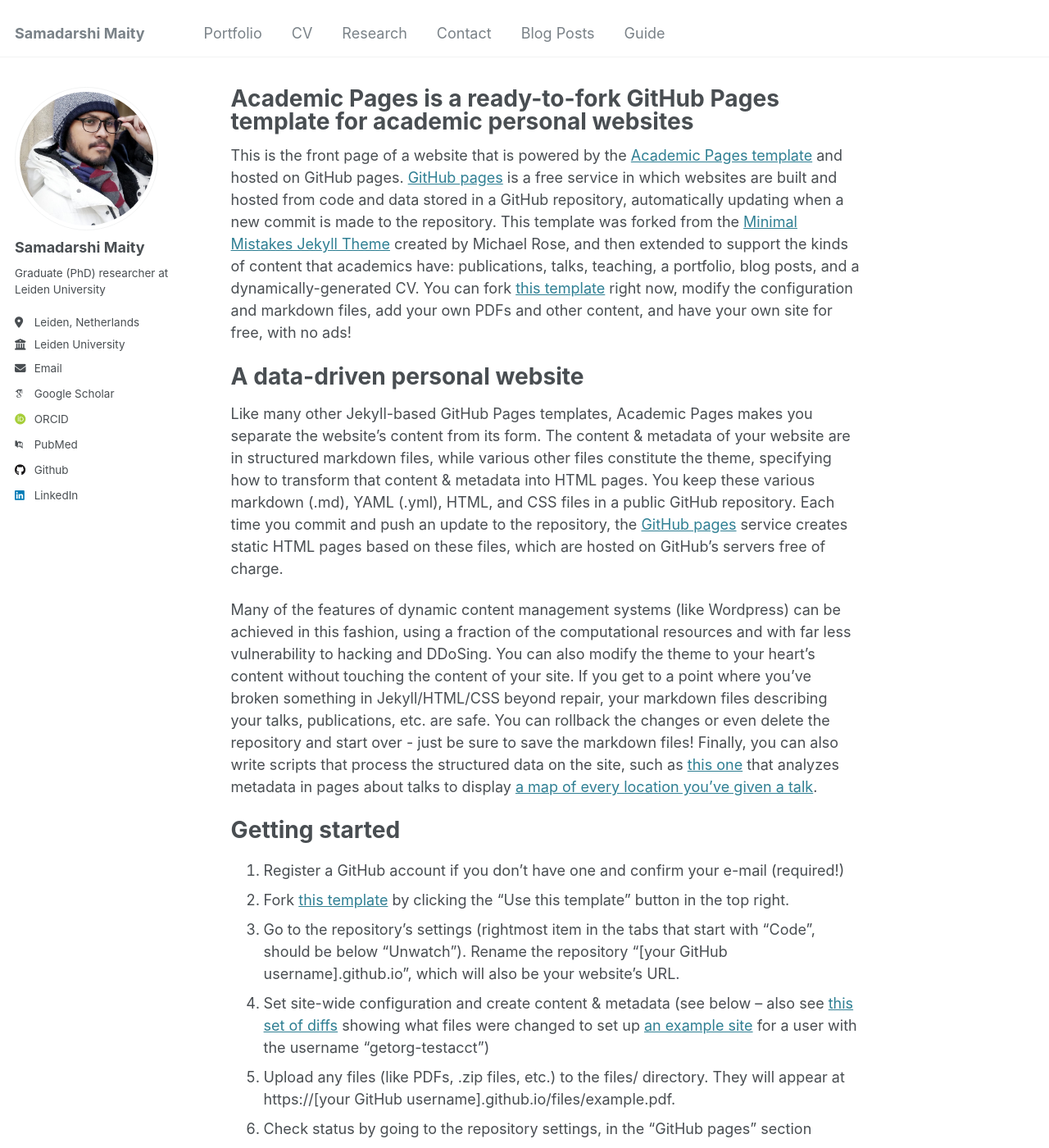
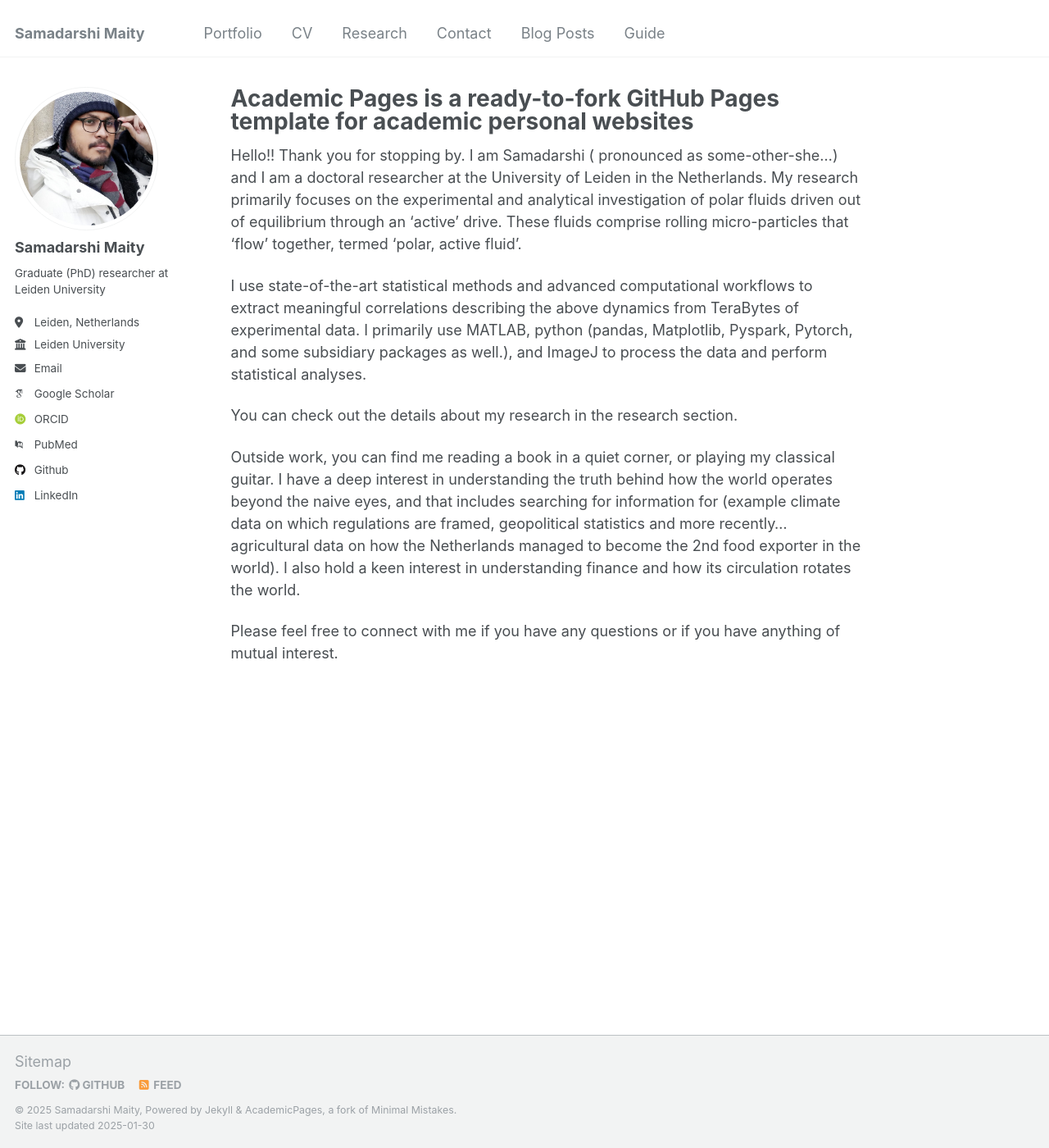
Before and after one commit to Samadarshi-Maity/Samadarshi-Maity.github.io, a Jekyll site: the page built from _pages/about.md, in a window 1280 px wide and 1400 px high. Shown: the whole window at 82% size. Built offline with Jekyll 4.4.1, drawn with Linux system fonts in a browser that asks for light colours; some web fonts are replaced; some of the changed text lies outside the part shown.

Commit message:
Update about.md

```diff
--- a/_pages/about.md
+++ b/_pages/about.md
@@ -6,44 +6,12 @@ redirect_from:
   - /about/
   - /about.html
 ---
+Hello!! Thank you for stopping by. I am Samadarshi ( pronounced as some-other-she…) and I am a  doctoral researcher at the University of Leiden in the Netherlands. My research primarily focuses on the experimental and analytical investigation of polar fluids driven out of equilibrium through an 'active' drive.  These fluids comprise rolling micro-particles that 'flow' together, termed 'polar, active fluid'.
 
-This is the front page of a website that is powered by the [Academic Pages template](https://github.com/academicpages/academicpages.github.io) and hosted on GitHub pages. [GitHub pages](https://pages.github.com) is a free service in which websites are built and hosted from code and data stored in a GitHub repository, automatically updating when a new commit is made to the repository. This template was forked from the [Minimal Mistakes Jekyll Theme](https://mmistakes.github.io/minimal-mistakes/) created by Michael Rose, and then extended to support the kinds of content that academics have: publications, talks, teaching, a portfolio, blog posts, and a dynamically-generated CV. You can fork [this template](https://github.com/academicpages/academicpages.github.io) right now, modify the configuration and markdown files, add your own PDFs and other content, and have your own site for free, with no ads!
+I use state-of-the-art statistical methods and advanced computational workflows to extract meaningful correlations describing the above dynamics from TeraBytes of experimental data.  I primarily use MATLAB, python (pandas, Matplotlib, Pyspark, Pytorch, and some subsidiary packages as well.), and ImageJ to process the data and perform statistical analyses.
 
-A data-driven personal website
-======
-Like many other Jekyll-based GitHub Pages templates, Academic Pages makes you separate the website's content from its form. The content & metadata of your website are in structured markdown files, while various other files constitute the theme, specifying how to transform that content & metadata into HTML pages. You keep these various markdown (.md), YAML (.yml), HTML, and CSS files in a public GitHub repository. Each time you commit and push an update to the repository, the [GitHub pages](https://pages.github.com/) service creates static HTML pages based on these files, which are hosted on GitHub's servers free of charge.
+You can check out the details about my research in the research section.
 
-Many of the features of dynamic content management systems (like Wordpress) can be achieved in this fashion, using a fraction of the computational resources and with far less vulnerability to hacking and DDoSing. You can also modify the theme to your heart's content without touching the content of your site. If you get to a point where you've broken something in Jekyll/HTML/CSS beyond repair, your markdown files describing your talks, publications, etc. are safe. You can rollback the changes or even delete the repository and start over - just be sure to save the markdown files! Finally, you can also write scripts that process the structured data on the site, such as [this one](https://github.com/academicpages/academicpages.github.io/blob/master/talkmap.ipynb) that analyzes metadata in pages about talks to display [a map of every location you've given a talk](https://academicpages.github.io/talkmap.html).
+Outside work, you can find me reading a book in a quiet corner, or playing my classical guitar. I have a deep interest in understanding the truth behind how the world operates beyond the naive eyes, and that includes searching for information for (example climate data on which regulations are framed, geopolitical statistics and  more recently… agricultural data on how the Netherlands managed to become the 2nd food exporter in the world). I also hold a keen interest in understanding finance and how its circulation rotates the world.
 
-Getting started
-======
-1. Register a GitHub account if you don't have one and confirm your e-mail (required!)
-1. Fork [this template](https://github.com/academicpages/academicpages.github.io) by clicking the "Use this template" button in the top right.
-1. Go to the repository's settings (rightmost item in the tabs that start with "Code", should be below "Unwatch"). Rename the repository "[your GitHub username].github.io", which will also be your website's URL.
-1. Set site-wide configuration and create content & metadata (see below -- also see [this set of diffs](http://archive.is/3TPas) showing what files were changed to set up [an example site](https://getorg-testacct.github.io) for a user with the username "getorg-testacct")
-1. Upload any files (like PDFs, .zip files, etc.) to the files/ directory. They will appear at https://[your GitHub username].github.io/files/example.pdf.
-1. Check status by going to the repository settings, in the "GitHub pages" section
-
-Site-wide configuration
-------
-The main configuration file for the site is in the base directory in [_config.yml](https://github.com/academicpages/academicpages.github.io/blob/master/_config.yml), which defines the content in the sidebars and other site-wide features. You will need to replace the default variables with ones about yourself and your site's github repository. The configuration file for the top menu is in [_data/navigation.yml](https://github.com/academicpages/academicpages.github.io/blob/master/_data/navigation.yml). For example, if you don't have a portfolio or blog posts, you can remove those items from that navigation.yml file to remove them from the header.
-
-Create content & metadata
-------
-For site content, there is one markdown file for each type of content, which are stored in directories like _publications, _talks, _posts, _teaching, or _pages. For example, each talk is a markdown file in the [_talks directory](https://github.com/academicpages/academicpages.github.io/tree/master/_talks). At the top of each markdown file is structured data in YAML about the talk, which the theme will parse to do lots of cool stuff. The same structured data about a talk is used to generate the list of talks on the [Talks page](https://academicpages.github.io/talks), each [individual page](https://academicpages.github.io/talks/2012-03-01-talk-1) for specific talks, the talks section for the [CV page](https://academicpages.github.io/cv), and the [map of places you've given a talk](https://academicpages.github.io/talkmap.html) (if you run this [python file](https://github.com/academicpages/academicpages.github.io/blob/master/talkmap.py) or [Jupyter notebook](https://github.com/academicpages/academicpages.github.io/blob/master/talkmap.ipynb), which creates the HTML for the map based on the contents of the _talks directory).
-
-**Markdown generator**
-
-The repository includes [a set of Jupyter notebooks](https://github.com/academicpages/academicpages.github.io/tree/master/markdown_generator
-) that converts a CSV containing structured data about talks or presentations into individual markdown files that will be properly formatted for the Academic Pages template. The sample CSVs in that directory are the ones I used to create my own personal website at stuartgeiger.com. My usual workflow is that I keep a spreadsheet of my publications and talks, then run the code in these notebooks to generate the markdown files, then commit and push them to the GitHub repository.
-
-How to edit your site's GitHub repository
-------
-Many people use a git client to create files on their local computer and then push them to GitHub's servers. If you are not familiar with git, you can directly edit these configuration and markdown files directly in the github.com interface. Navigate to a file (like [this one](https://github.com/academicpages/academicpages.github.io/blob/master/_talks/2012-03-01-talk-1.md) and click the pencil icon in the top right of the content preview (to the right of the "Raw | Blame | History" buttons). You can delete a file by clicking the trashcan icon to the right of the pencil icon. You can also create new files or upload files by navigating to a directory and clicking the "Create new file" or "Upload files" buttons.
-
-Example: editing a markdown file for a talk
-![Editing a markdown file for a talk](/images/editing-talk.png)
-
-For more info
-------
-More info about configuring Academic Pages can be found in [the guide](https://academicpages.github.io/markdown/), the [growing wiki](https://github.com/academicpages/academicpages.github.io/wiki), and you can always [ask a question on GitHub](https://github.com/academicpages/academicpages.github.io/discussions). The [guides for the Minimal Mistakes theme](https://mmistakes.github.io/minimal-mistakes/docs/configuration/) (which this theme was forked from) might also be helpful.
+Please feel free to connect with me if you have any questions or if you have anything of mutual interest.
```
